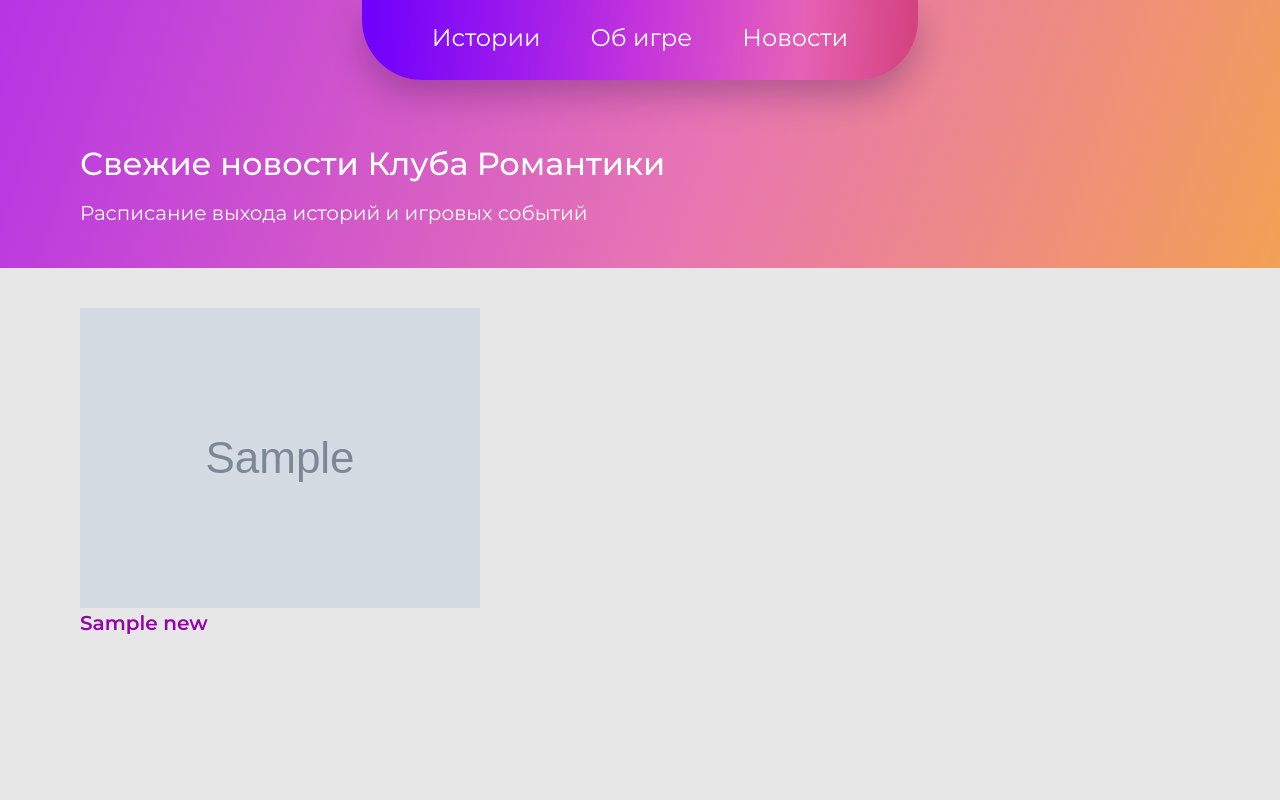
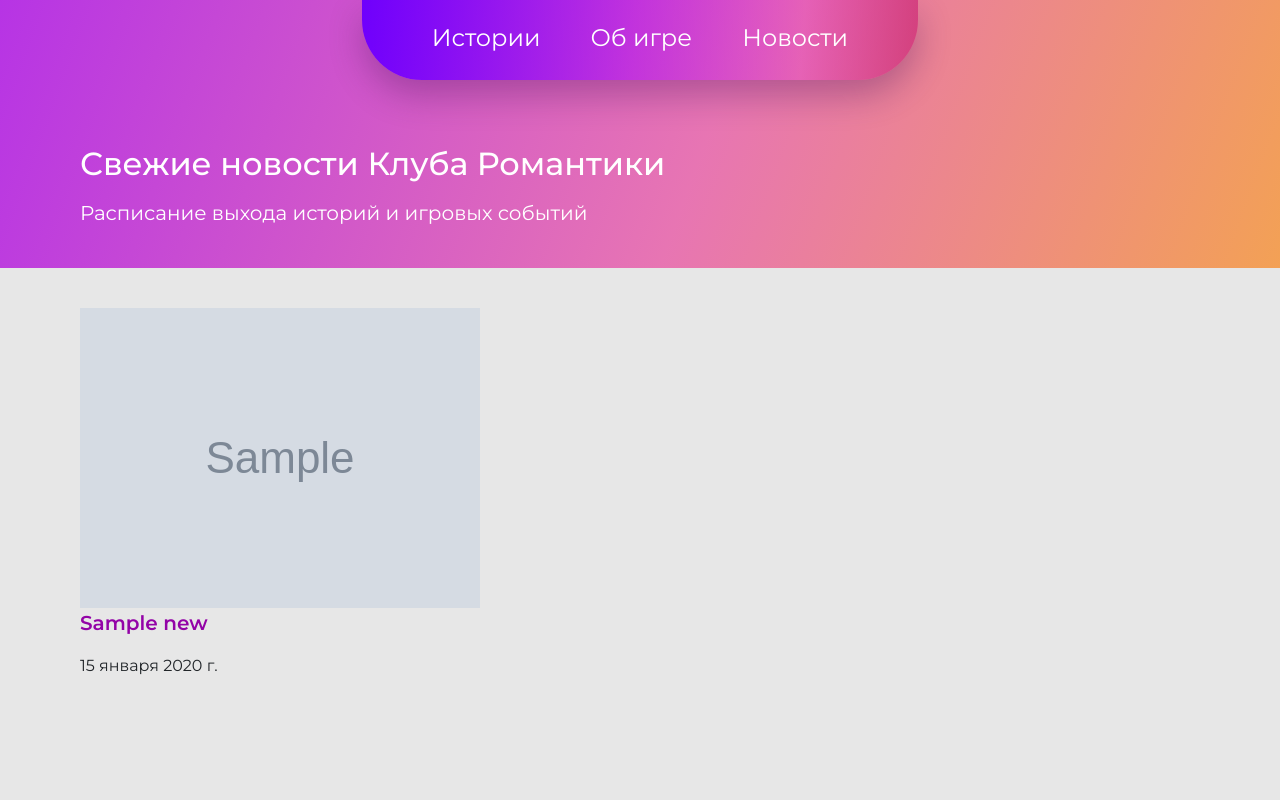
Before and after one commit to vikavnebo/my-romance-club.ru, a Django app: page /news/ in a window 1280 px wide. Run offline with Django 5.2, Linux system fonts and the light colour scheme; tables that the repository leaves empty hold one stand-in row (values such as "Sample post"); grey boxes marked "Sample" are stand-in pictures.

Commit message:
Сделать верстку для списка новостей - new_list.html

```diff
--- a/main/templates/main/new_list.html
+++ b/main/templates/main/new_list.html
@@ -10,15 +10,21 @@
 {% endblock %}
 
 {% block content %}
-<div class="cards">
+<div class="cards cards__new">
     {% for new in news %}
-        <div class="card">
-            <a href="{% url 'new_detail' pk=new.pk %}">
-                <div class="card__image">
-                    <img src="{{ new.image.url }}" alt="{{ new.title }}"/>
-                </div>
-                {{ new }}
-            </a>
+        <div class="card card_bg">
+            <div class="card__image new">
+                <a href="{% url 'new_detail' pk=new.pk %}">
+                <img class="new_image" src="{{ new.image.url }}" alt="{{ new.title }}"/>
+                </a>
+            </div>
+            <div class="title_and_date">
+                <a href="{% url 'new_detail' pk=new.pk %}">
+                    <p class="title">{{ new }}</p>
+                </a>
+                <p class="date">{{ new.date }}</p>
+            </div>
+
         </div>
     {% endfor %}
 </div>
```
